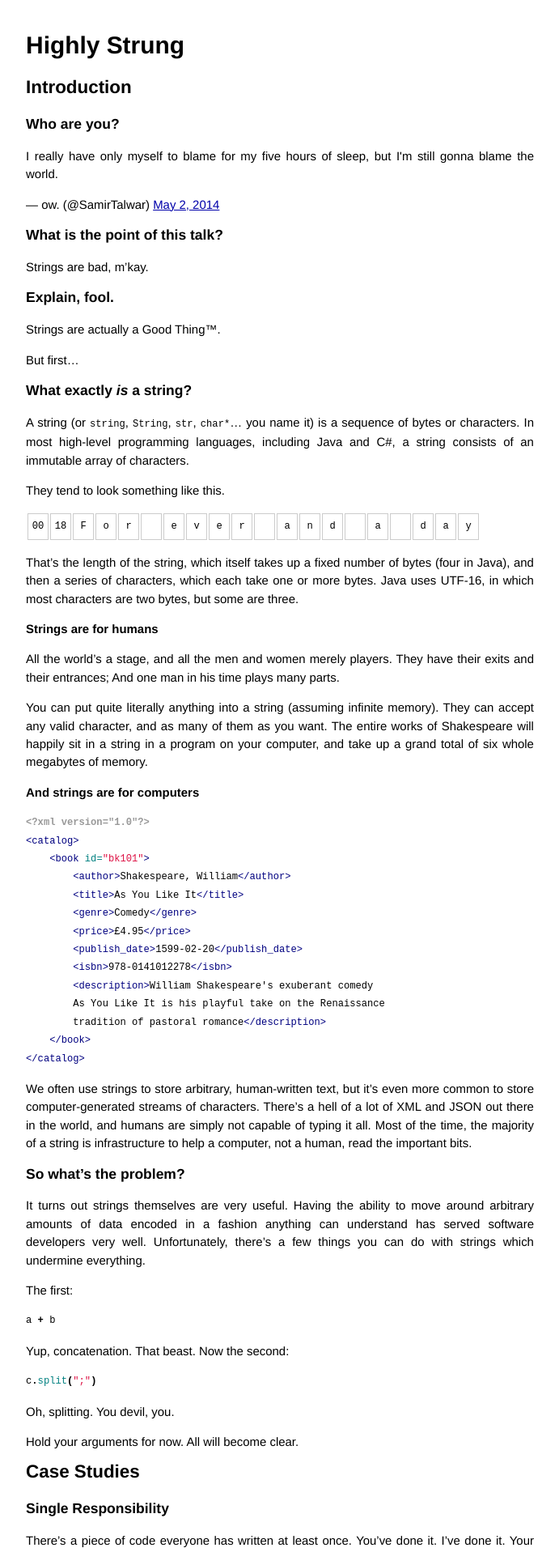
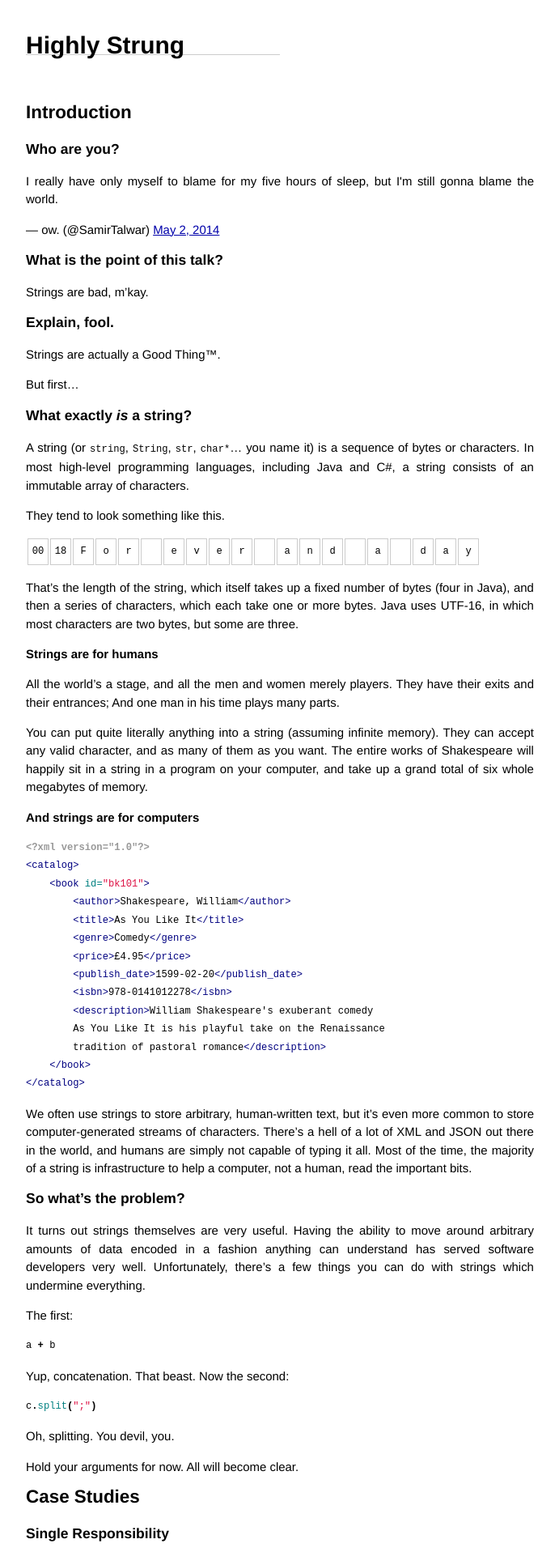
Before and after one commit to SamirTalwar/talks, a Jekyll site: the page built from index.md, in a window 1280 px wide. Shown: the top 1917 px of the page at 81% size, without its empty margins (294-985 px from the left). Built offline with Jekyll 4.4.1, drawn with Linux system fonts in a browser that asks for light colours; Markdown is read by kramdown in place of the engine named in the settings; comment, search, counter and statistics services are not loaded.

Commit message:
Pretty up the title a bit.

```diff
--- a/css/main.css
+++ b/css/main.css
@@ -19,7 +19,9 @@ body {
   text-align: center;
 }
 
-h1, h2, h3, h4, h5, h6 { margin-bottom: 1em; }
+h1 { width: 50%; margin-bottom: 2em; border-bottom: 1px solid #ccc; }
+h2, h3, h4, h5, h6 { margin-bottom: 1em; }
+
 p { margin: 1em 0; }
 
 a         { color: #00a; }
```
